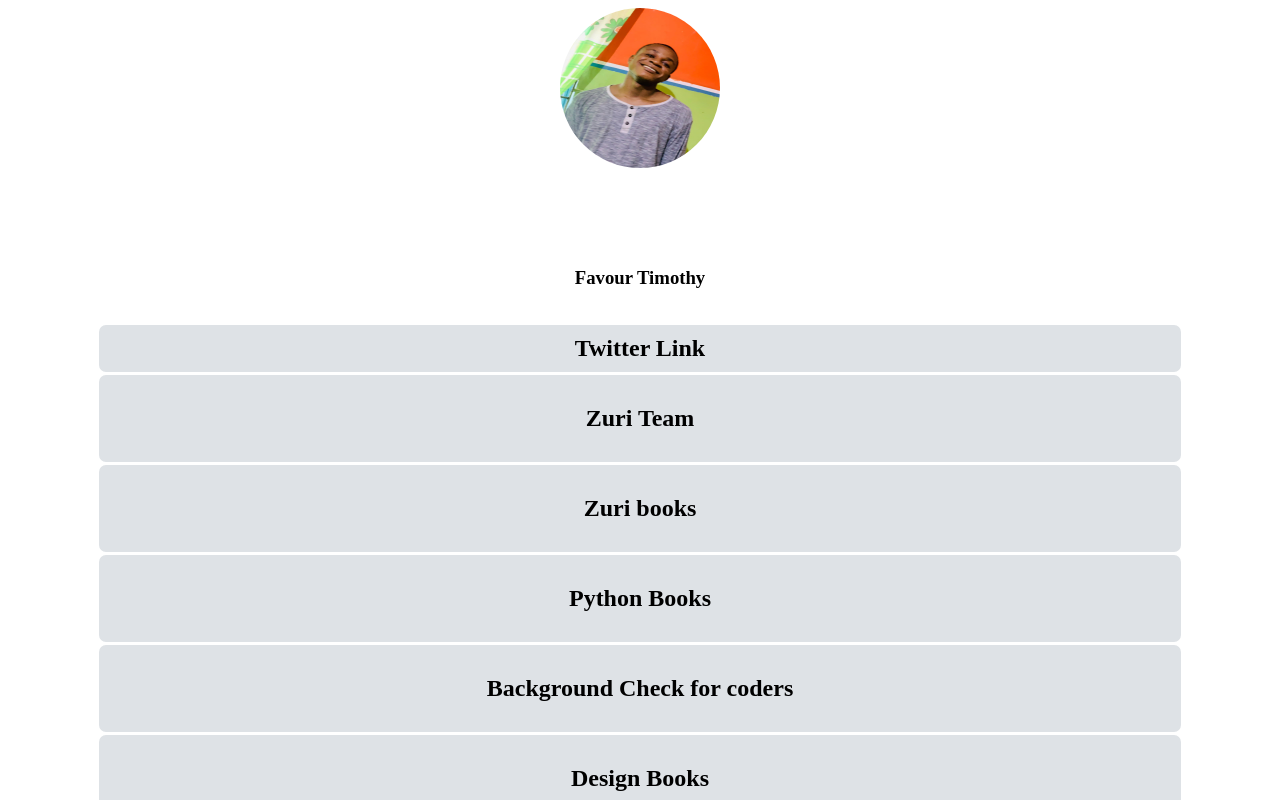
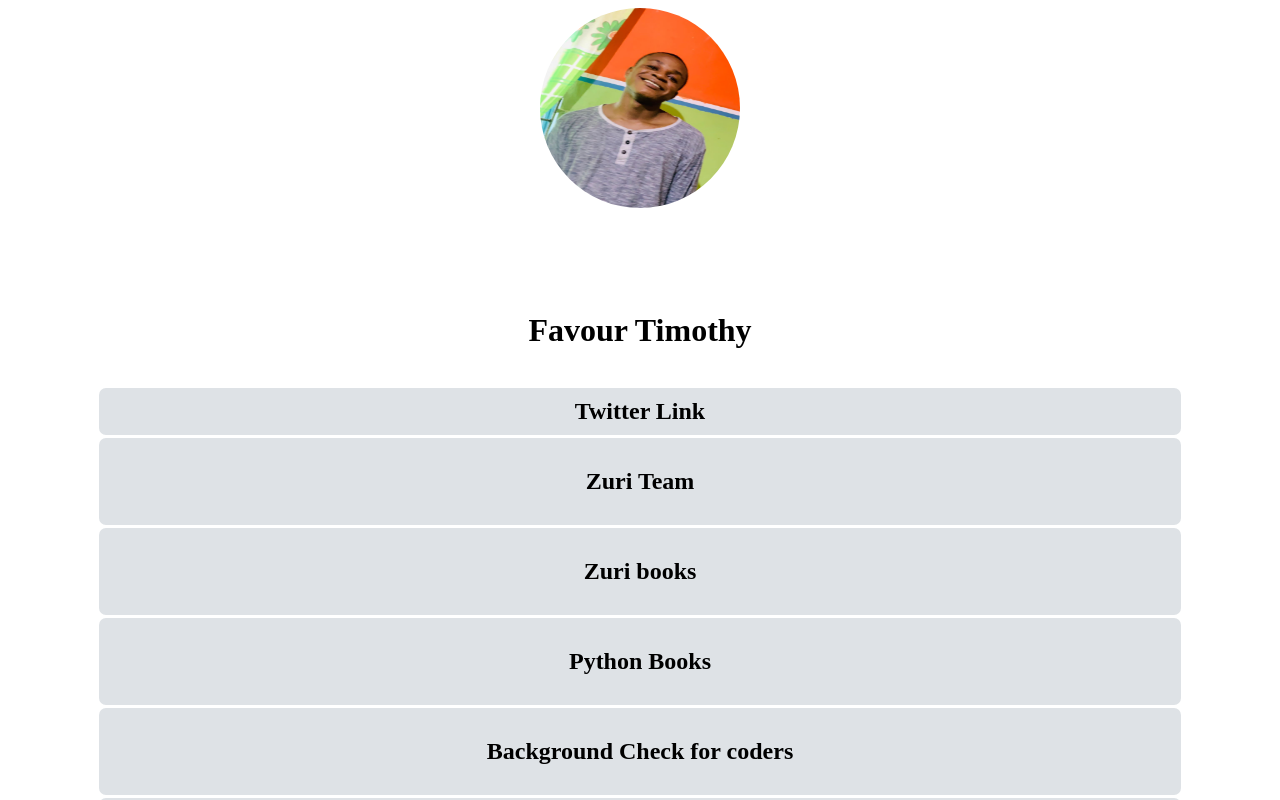
Before and after one commit to wyenelle/hng-page-2022, a React (Vite) app: page / in a window 1280 px wide. Shown: the top 800 px of the page. Built offline with nearby package versions, Linux system fonts and the light colour scheme.

Commit message:
changed the id value from twitter to name

```diff
--- a/src/components/Home/Home.css
+++ b/src/components/Home/Home.css
@@ -8,12 +8,13 @@ main{
     height: 30vh;
 }
 #profile_img{
-    width: 160px;
-    height: 160px;
+    width: 200px;
+    height: 200px;
     border-radius: 50%;
 }
-#twitter{
+#name{
     text-align: center;
+    margin-top: 2em;
 }
 #slack{
     display: none;
--- a/src/components/Home/Home.jsx
+++ b/src/components/Home/Home.jsx
@@ -8,7 +8,7 @@ const Home = () => {
         <img src={Favour} id="profile_img" alt="" />
       </div>
 
-      <h3 id="twitter"> Favour Timothy </h3>
+      <h1 id="name"> Favour Timothy </h1>
       <h2 id="slack"> favourkcb</h2>
 
       <div className="links">
```
